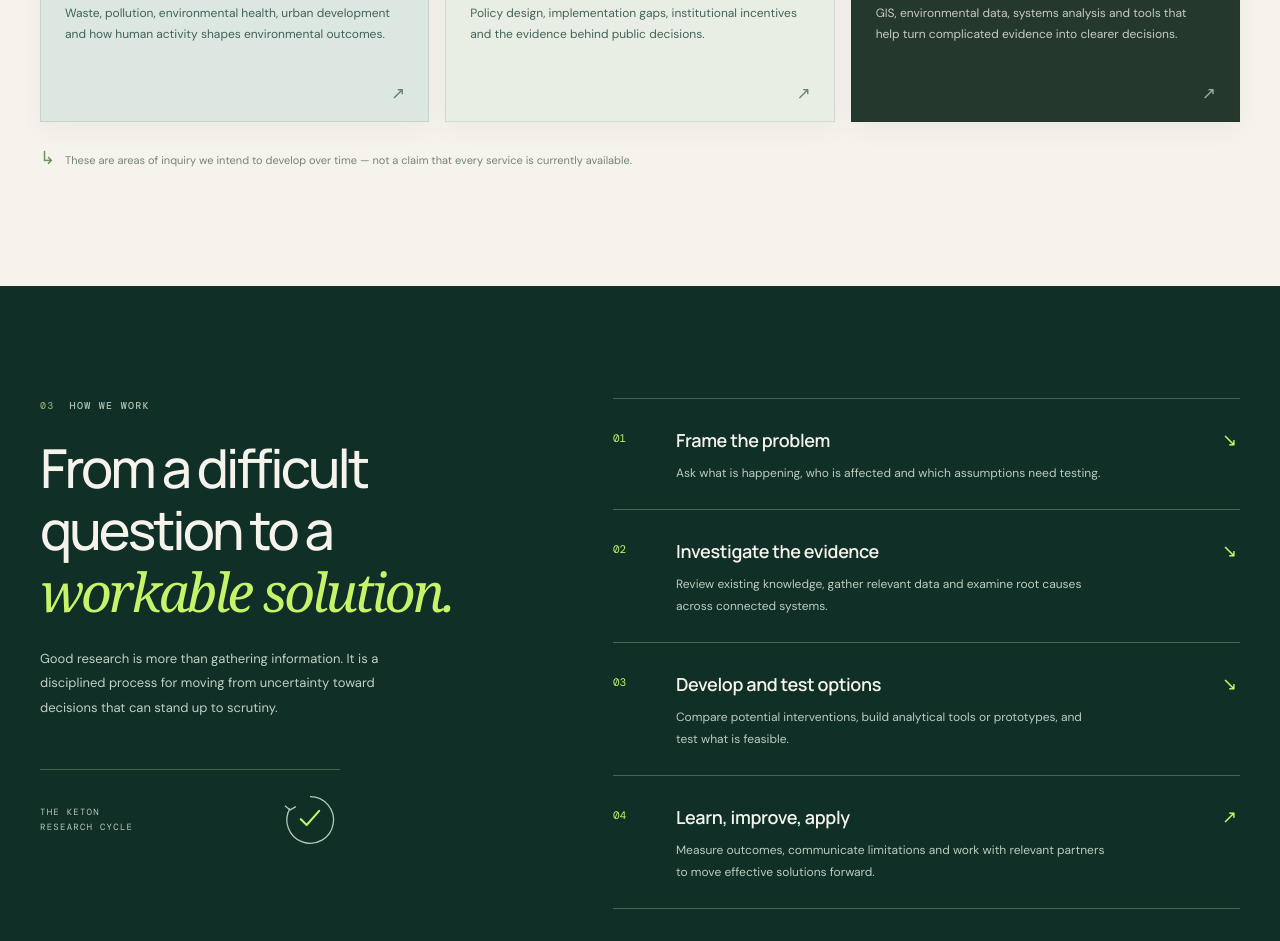
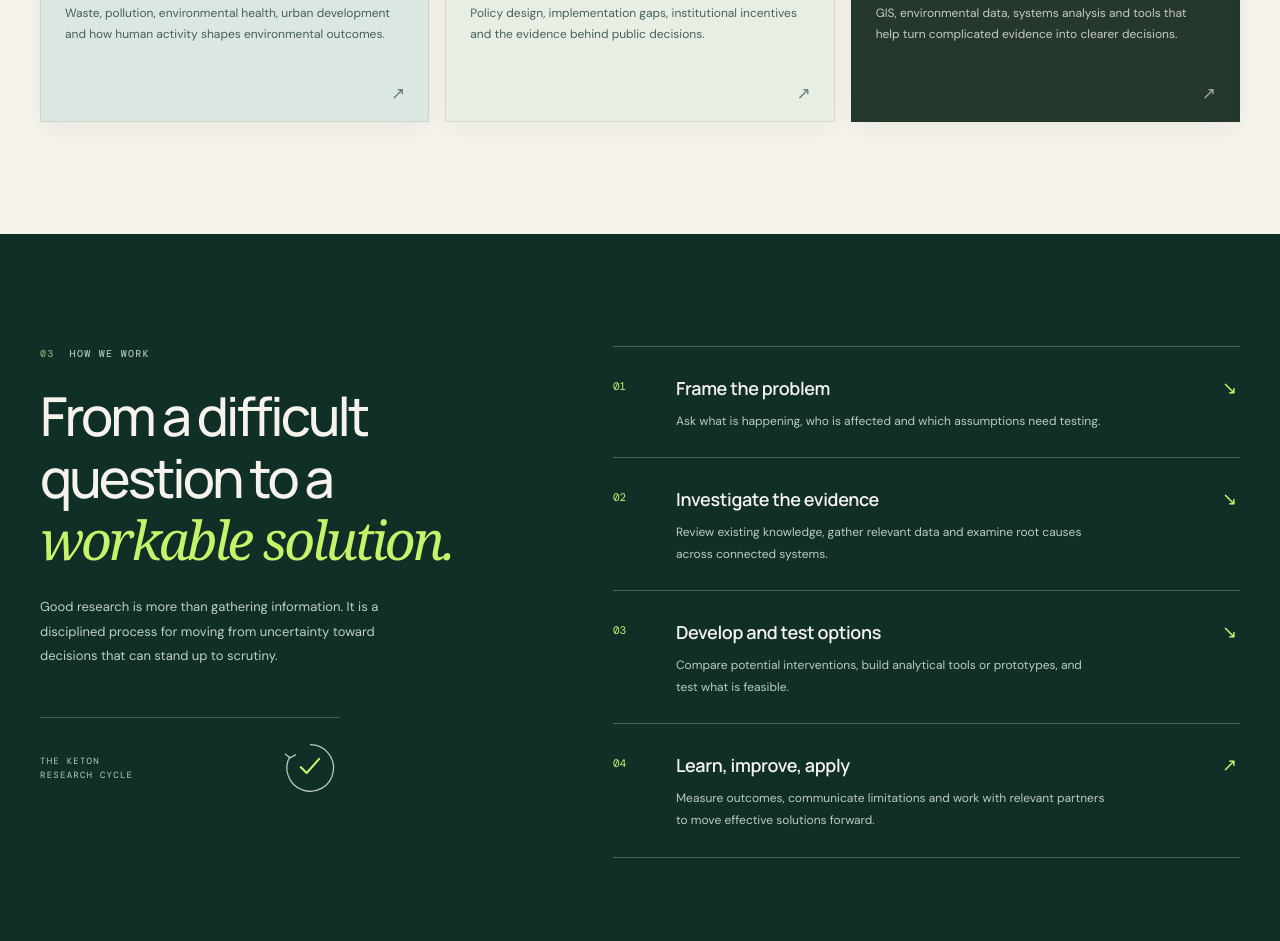
Before and after one commit to kilunguryan-a11y/keto-sustainability., a plain HTML site: page index.html in a window 1280 px wide. Shown: the part 2323-3264 px from the top of the page. Drawn offline with nearby package versions, Linux system fonts and the light colour scheme.

Commit message:
Remove research note from index.html
Removed a note about areas of inquiry and future development.

```diff
--- a/index.html
+++ b/index.html
@@ -120,7 +120,7 @@
           <article class="research-card card-pale"><div class="research-photo"><img src="https://images.unsplash.com/photo-1583139646691-8223592c781a?auto=format&fit=crop&w=1000&q=82" alt="Aerial view of buildings and urban development in Nairobi, Kenya" loading="lazy" decoding="async"><span class="photo-label">CITIES & GOVERNANCE</span></div><div class="research-card-body"><div class="card-top"><span class="card-num">05</span><svg viewBox="0 0 48 48" aria-hidden="true"><path d="M24 6v36M8 15h32M8 33h32M8 15l8-6 8 6 8-6 8 6M8 33l8-6 8 6 8-6 8 6" fill="none" stroke="currentColor" stroke-width="1.7" stroke-linecap="round" stroke-linejoin="round"/></svg></div><h3>Policy &amp; governance</h3><p>Policy design, implementation gaps, institutional incentives and the evidence behind public decisions.</p><span class="card-arrow" aria-hidden="true">↗</span></div></article>
           <article class="research-card card-charcoal"><div class="research-photo"><img src="https://images.unsplash.com/photo-1666281466387-0639381c5680?auto=format&fit=crop&w=1000&q=82" alt="A laptop displaying a map for spatial analysis and GIS work" loading="lazy" decoding="async"><span class="photo-label">GIS & DATA TOOLS</span></div><div class="research-card-body"><div class="card-top"><span class="card-num">06</span><svg viewBox="0 0 48 48" aria-hidden="true"><rect x="7" y="7" width="34" height="34" rx="2" fill="none" stroke="currentColor" stroke-width="1.7"/><path d="M7 18h34M18 7v34M30 7v34M7 29h34" fill="none" stroke="currentColor" stroke-width="1.2" opacity=".8"/><circle cx="30" cy="18" r="4" fill="#c7f36a"/></svg></div><h3>Data &amp; innovation</h3><p>GIS, environmental data, systems analysis and tools that help turn complicated evidence into clearer decisions.</p><span class="card-arrow" aria-hidden="true">↗</span></div></article>
         </div>
-        <p class="research-note"><span>↳</span> These are areas of inquiry we intend to develop over time — not a claim that every service is currently available.</p>
+
       </div>
     </section>
 
```
